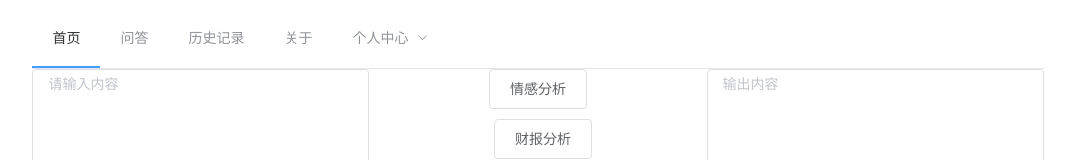
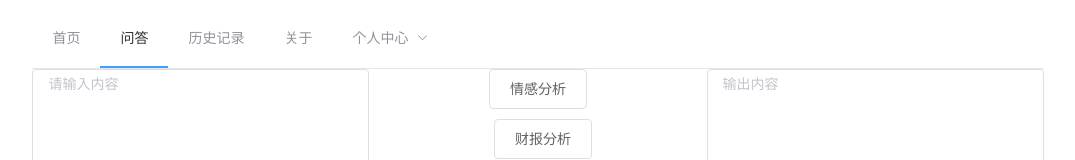
Before and after one commit to Palpitate-xus/finllm_frontend, a Vue app: page /#/qa in a window 1280 px wide. Shown: the top 160 px of the page, without its empty margins (102-1177 px from the left). Built offline with nearby package versions, Linux system fonts and the light colour scheme.

Commit message:
修复刷新之后nav menu路径不对的bug

```diff
--- a/src/App.vue
+++ b/src/App.vue
@@ -32,6 +32,9 @@ export default {
       activeIndex: '/'
     }
   },
+  mounted() {
+            this.activeIndex = this.$route.path
+  },
   methods: {
 
   }
```
